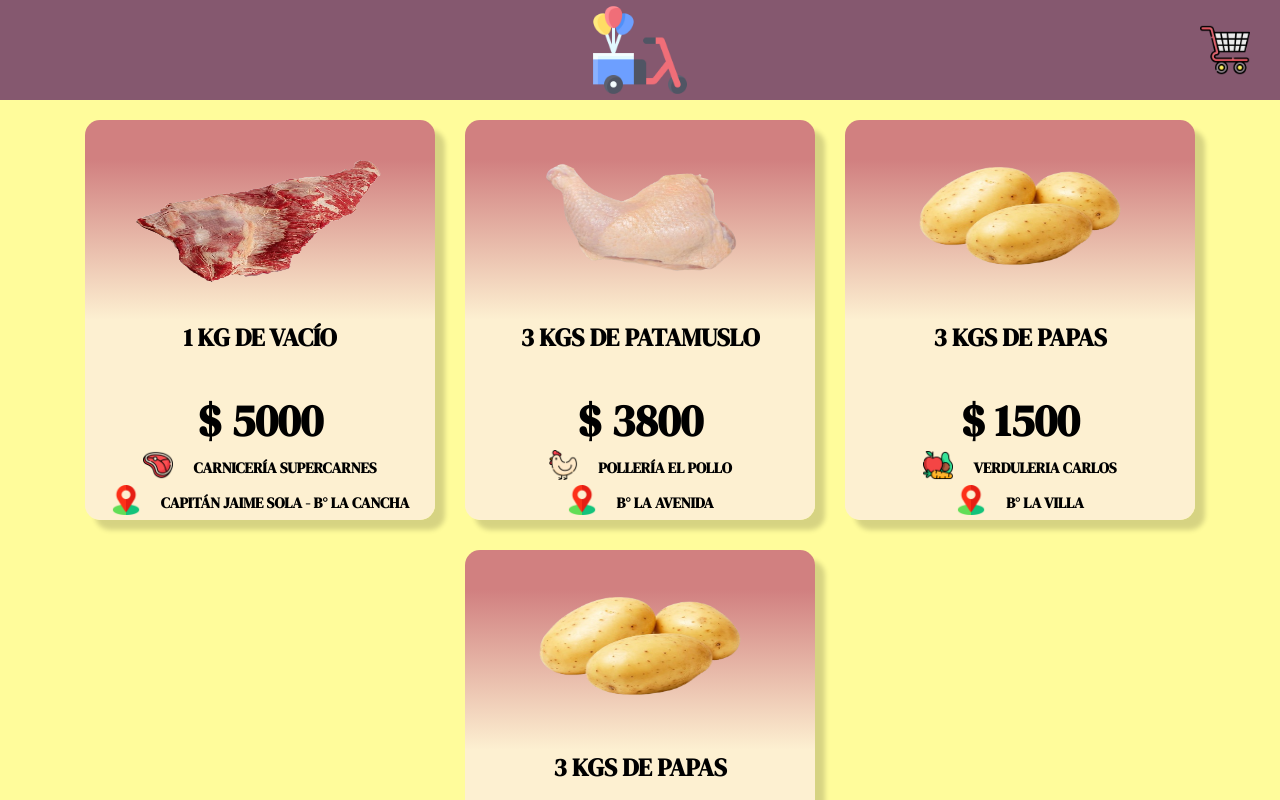
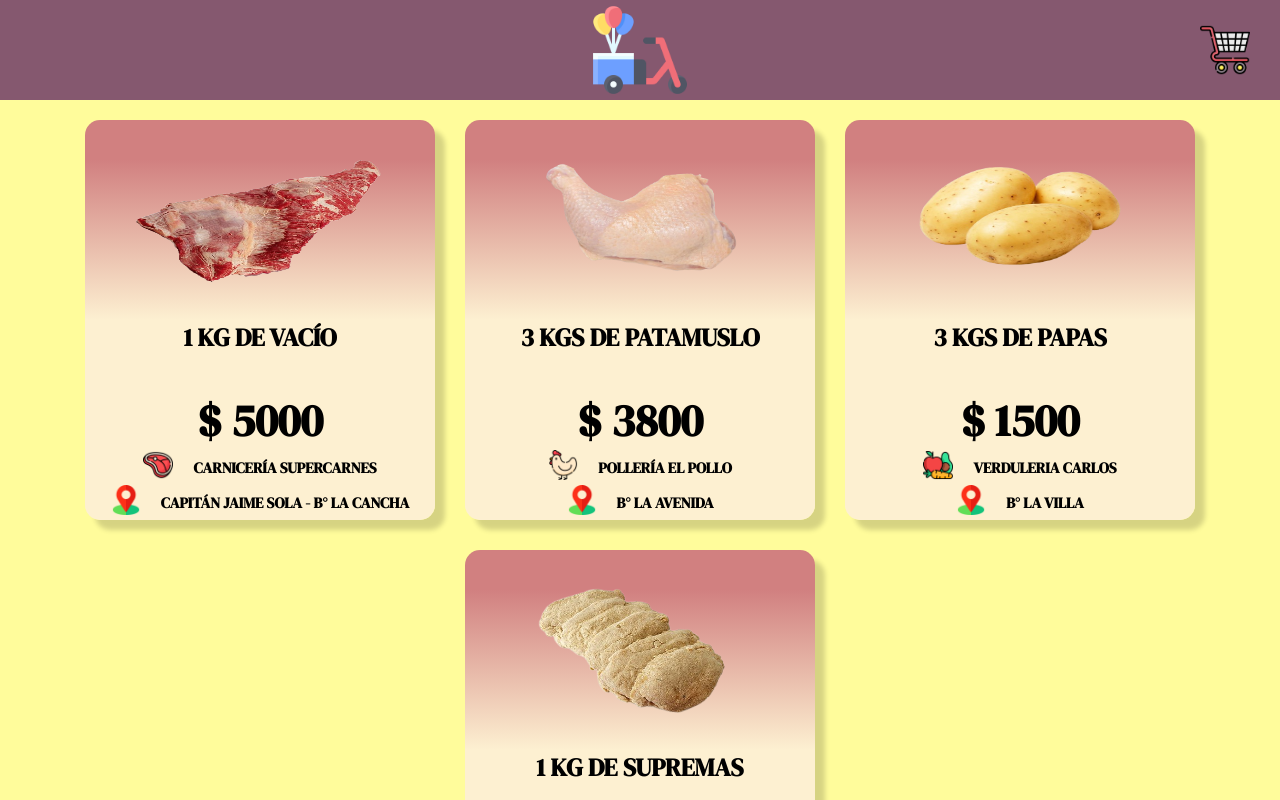
Before and after one commit to GonzaS89/sitiodeofertas, a React (Create React App) app: page / in a window 1280 px wide. Shown: the top 800 px of the page. Built offline with nearby package versions, Linux system fonts and the light colour scheme.

Commit message:
creando componente de ofertas

```diff
--- a/src/App.js
+++ b/src/App.js
@@ -32,12 +32,12 @@ function App() {
         domicilioComercio = 'B° La Villa'
         rubro = 'verduleria'/>
         <Oferta
-        imagen = 'papas'
-        tituloOferta = '3 Kgs de papas'
-        precioOferta = '1500'
-        comercioOferta = 'Verduleria Carlos'
-        domicilioComercio = 'B° La Villa'
-        rubro = 'verduleria'/>
+        imagen = 'supremas'
+        tituloOferta = '1 kg de supremas'
+        precioOferta = '3500'
+        comercioOferta = 'Pollería Jorge'
+        domicilioComercio = 'B° Paraiso'
+        rubro = 'polleria'/>
       </div>
 
     </div>
```
